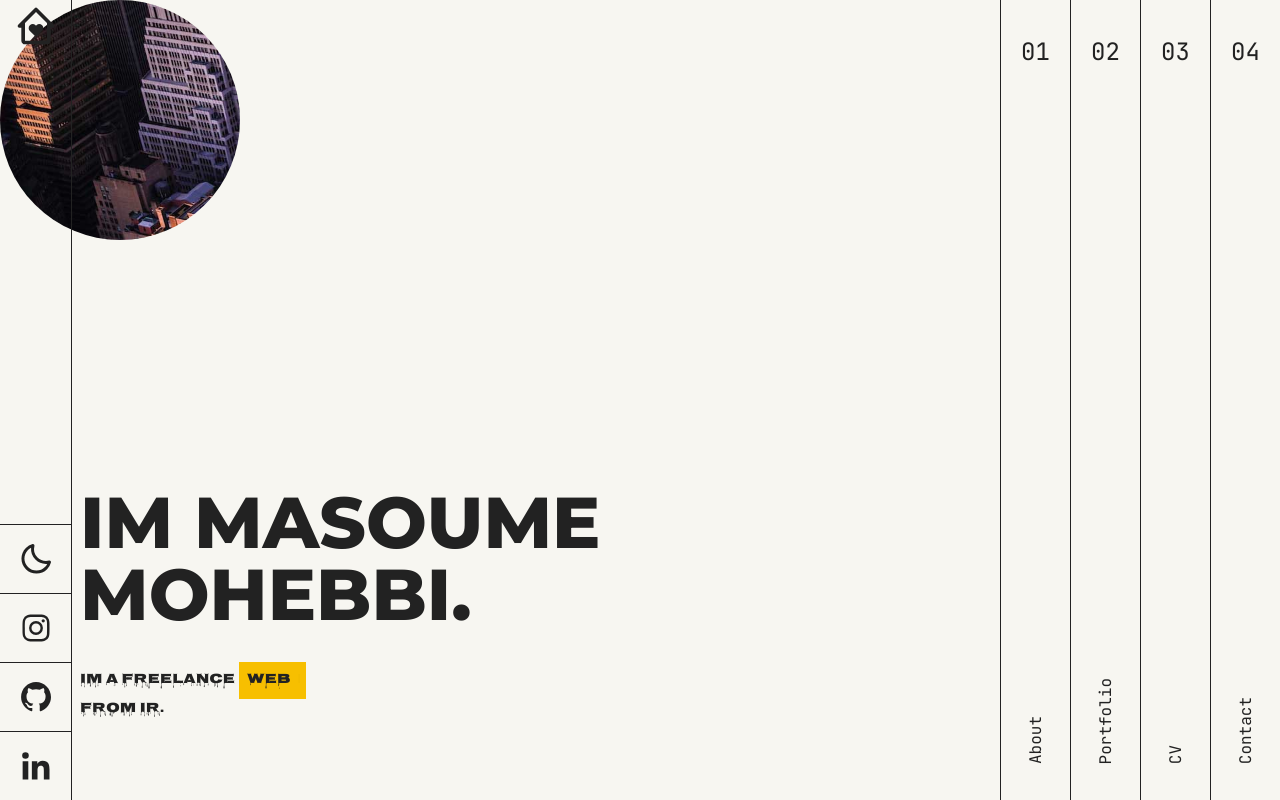
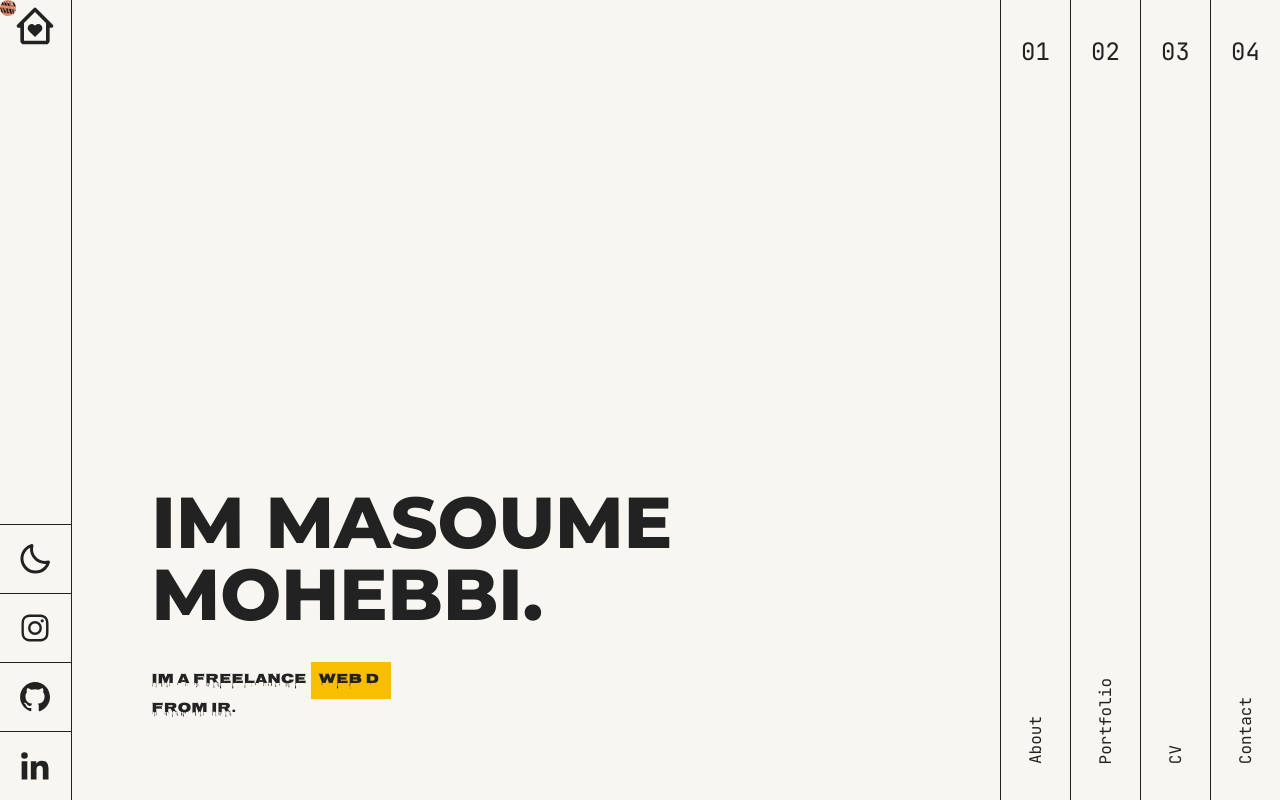
Before and after one commit to masoumehmohebbi/react-accordion-portfolio, a React (Vite) app: page / in a window 1280 px wide. Built offline with nearby package versions, Linux system fonts and the light colour scheme; a web font is replaced by a local one.

Commit message:
Added Static-Position SideNav.jsx

```diff
--- a/src/components/SideNav.jsx
+++ b/src/components/SideNav.jsx
@@ -8,7 +8,7 @@ import DarkModeToggle from "./DarkModeToggle";
 
 function SideNav() {
   return (
-    <nav className="z-50 fixed top-0 cursor-default h-full flex flex-col justify-between w-[50px] +md:w-[72px] border-r-[1px] border-primary dark:border-secondary">
+    <nav className="z-50 fixed +md:static top-0 cursor-default h-full flex flex-col justify-between w-[50px] +md:w-[72px] border-r-[1px] border-primary dark:border-secondary">
       <div className="flex items-center justify-center ">
         <BiHomeHeart className="w-9 h-9 +md:w-11 +md:h-11 mt-1 text-primary dark:text-secondary" />
       </div>
```
